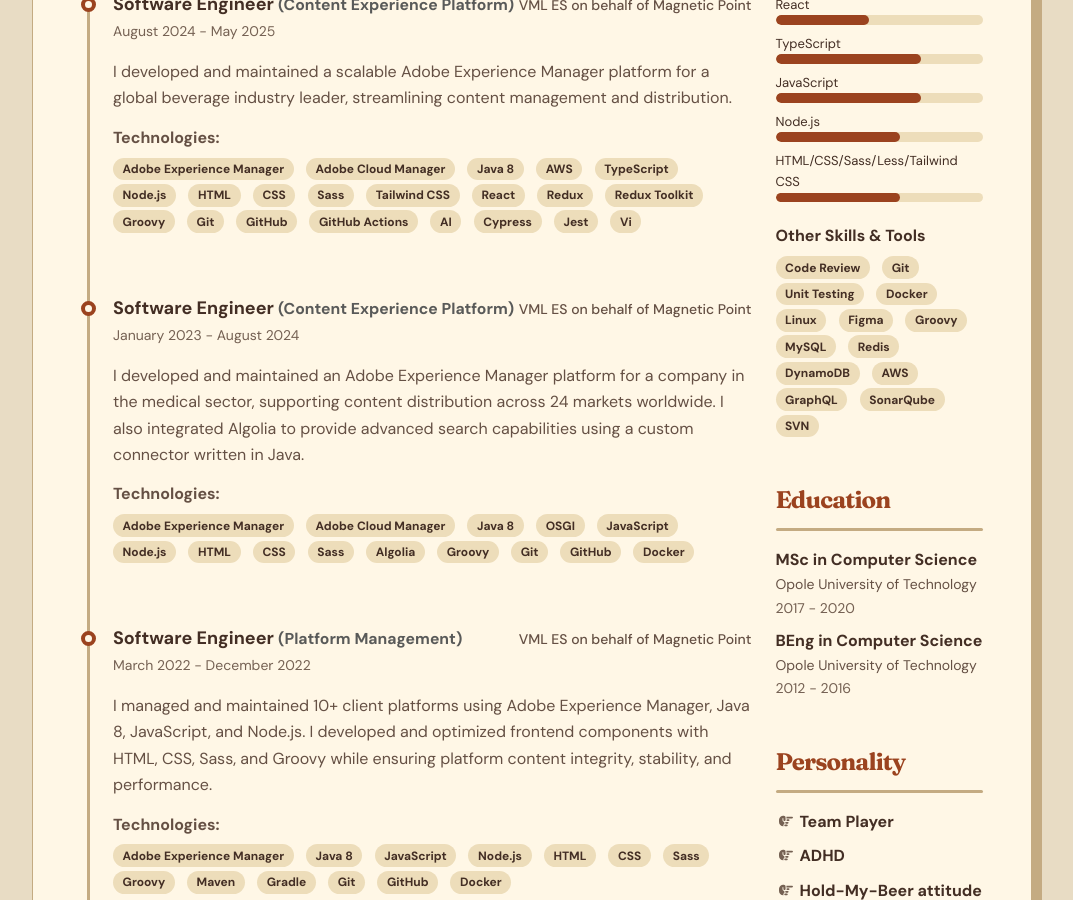
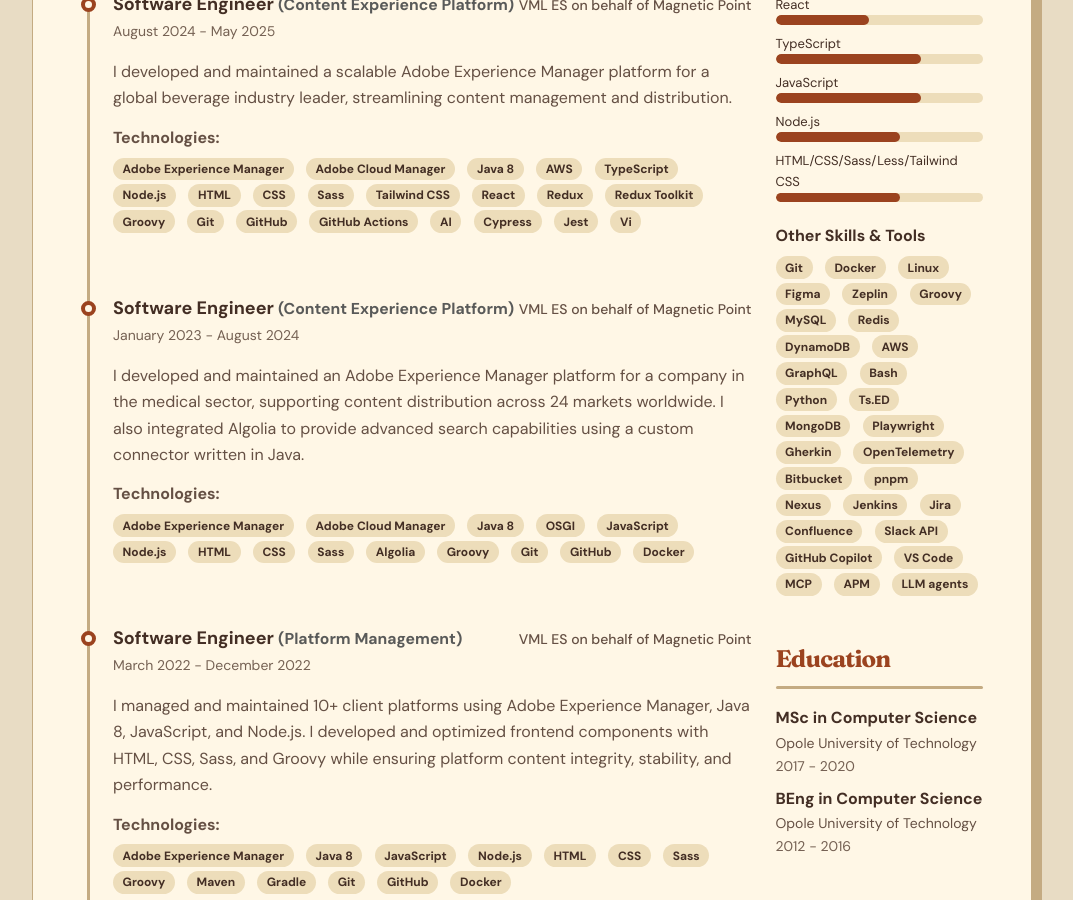
Before and after one commit to strzelcu/resume, a Jekyll site: the page built from index.markdown, in a window 1280 px wide and 900 px high, scrolled down 908 px. Shown: the whole window, without its empty margins (108-1181 px from the left). Built offline with Jekyll 4.4.1, drawn with Linux system fonts in a browser that asks for light colours.

Commit message:
Update résumé skills with the Viessmann toolset

```diff
--- a/_data/data.yml
+++ b/_data/data.yml
@@ -42,20 +42,36 @@ skills:
         level: 60%
   - category: others
     tools:
-      - Code Review
       - Git
-      - Unit Testing
       - Docker
       - Linux
       - Figma
+      - Zeplin
       - Groovy
       - MySQL
       - Redis
       - DynamoDB
       - AWS
       - GraphQL
-      - SonarQube
-      - SVN
+      - Bash
+      - Python
+      - Ts.ED
+      - MongoDB
+      - Playwright
+      - Gherkin
+      - OpenTelemetry
+      - Bitbucket
+      - pnpm
+      - Nexus
+      - Jenkins
+      - Jira
+      - Confluence
+      - Slack API
+      - GitHub Copilot
+      - VS Code
+      - MCP
+      - APM
+      - LLM agents
 
 experiences:
   - role: Full-Stack Developer
```
